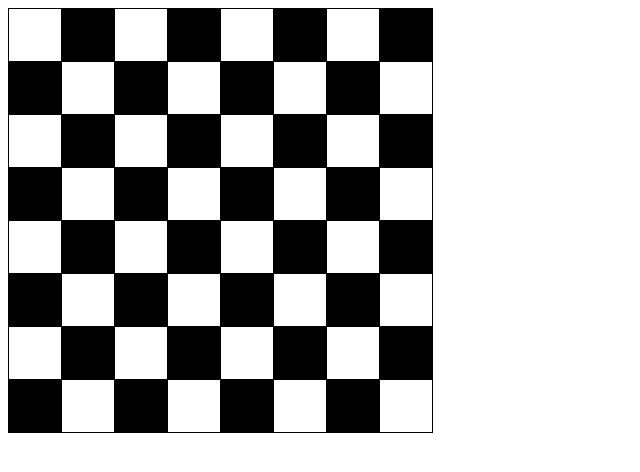
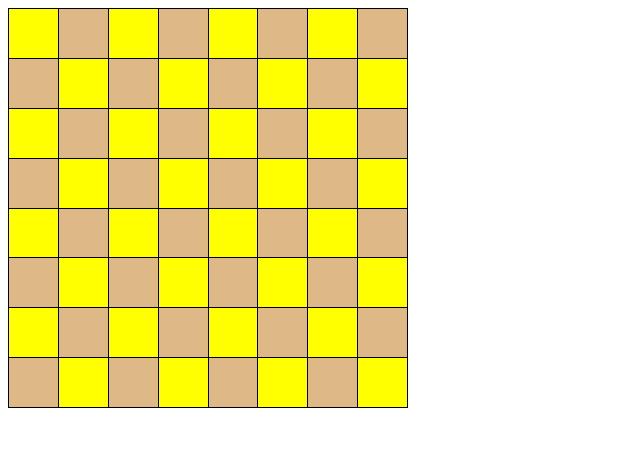
Before and after one commit to nguyenhuuduc3888/C0322G1-NGUYEN-HUU-DUC, a plain HTML site: page ss5/bai_tap/Bài_tập_tạo_bàn_cờ.html in a window 1280 px wide. Shown: the whole page, without its empty margins (0-640 px from the left). Drawn offline with Linux system fonts and the light colour scheme.

Commit message:
up bài bàn cờ mới

```diff
--- a/ss5/bai_tap/Bài_tập_tạo_bàn_cờ.html
+++ b/ss5/bai_tap/Bài_tập_tạo_bàn_cờ.html
@@ -5,9 +5,10 @@
     <title>Bàn Cờ</title>
     <style>
         table,td{border: 1px solid black}
-        .t{width: 50px;height: 50px;background-color: white}
-        .d{width: 50px;height: 50px;background-color: black}
+        .t{background-color: yellow}
+        .d{background-color:burlywood}
         table{border-collapse: collapse}
+        table{width: 400px;height: 400px;}
     </style>
 
 
```
